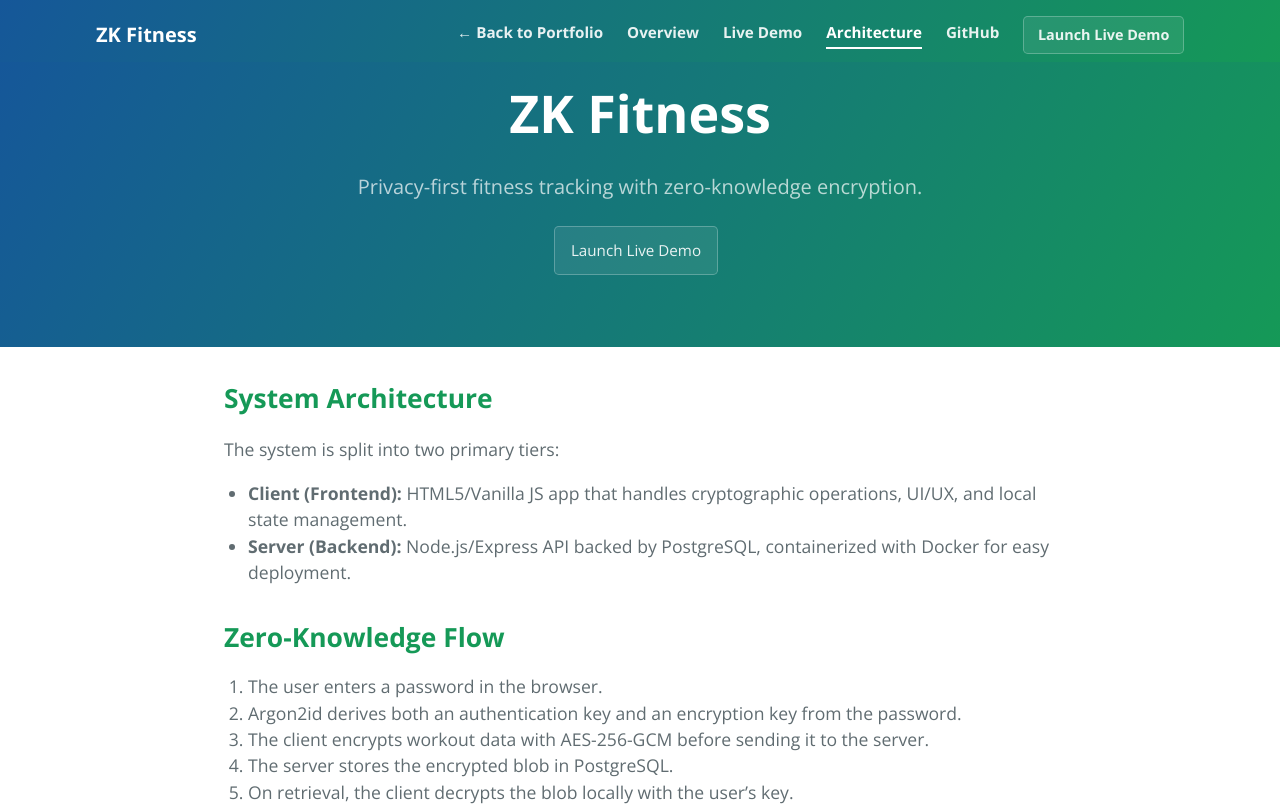
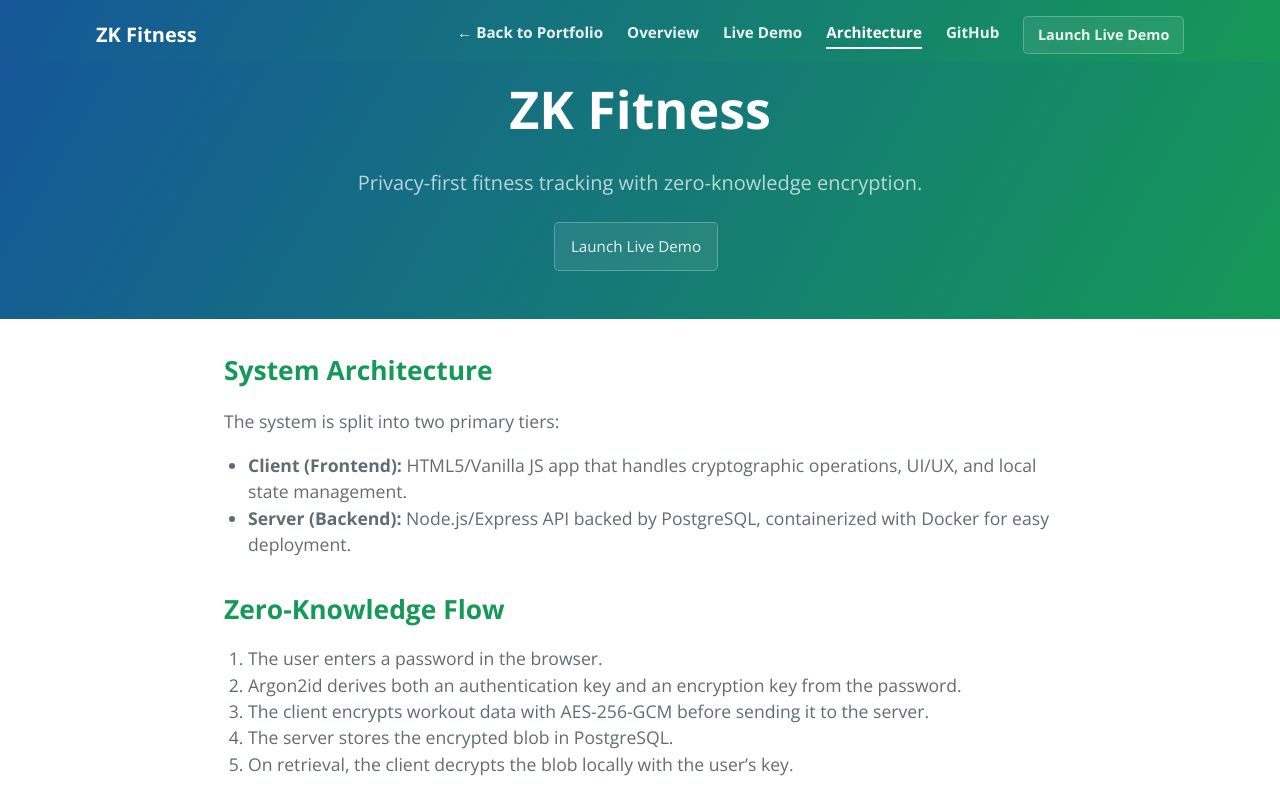
Before and after one commit to samueladegnan/zk-fitness-platform, a website: page architecture.html in a window 1280 px wide. Shown: the top 808 px of the page. Drawn offline with nearby package versions, Linux system fonts and the light colour scheme.

Commit message:
chore: Update footer

```diff
--- a/architecture.html
+++ b/architecture.html
@@ -100,8 +100,6 @@
         <a href="https://samueladegnan.github.io/">Portfolio</a>
         <span aria-hidden="true">&bull;</span>
         <a href="https://github.com/samueladegnan/zk-fitness-platform">GitHub</a>
-        <span aria-hidden="true">&bull;</span>
-        <a href="./frontend/">Live Demo</a>
       </p>
       <p class="site-footer__copyright">&copy; 2026 <a href="https://github.com/samueladegnan">Samuel Degnan</a></p>
     </div>
--- a/assets/css/style.css
+++ b/assets/css/style.css
@@ -42,25 +42,25 @@ a:hover {
   text-align: center;
   background-color: #159957;
   background-image: linear-gradient(120deg, #155799, #159957);
-  padding: 0 0 4rem;
+  padding: 0 0 2.5rem;
   position: relative;
 }
 
 @media screen and (min-width: 42em) {
   .page-header {
-    padding: 0 0 4rem;
+    padding: 0 0 2.5rem;
   }
 }
 
 @media screen and (min-width: 64em) {
   .page-header {
-    padding: 0 0 4.5rem;
+    padding: 0 0 3rem;
   }
 }
 
 .project-name {
   margin-top: 0;
-  padding-top: 0.75rem;
+  padding-top: 0.5rem;
   margin-bottom: 0.25rem;
   font-size: 2rem;
   font-weight: 700;
```
Also changed, not shown: demo.html (+0 -2 lines), index.html (+0 -2 lines).
